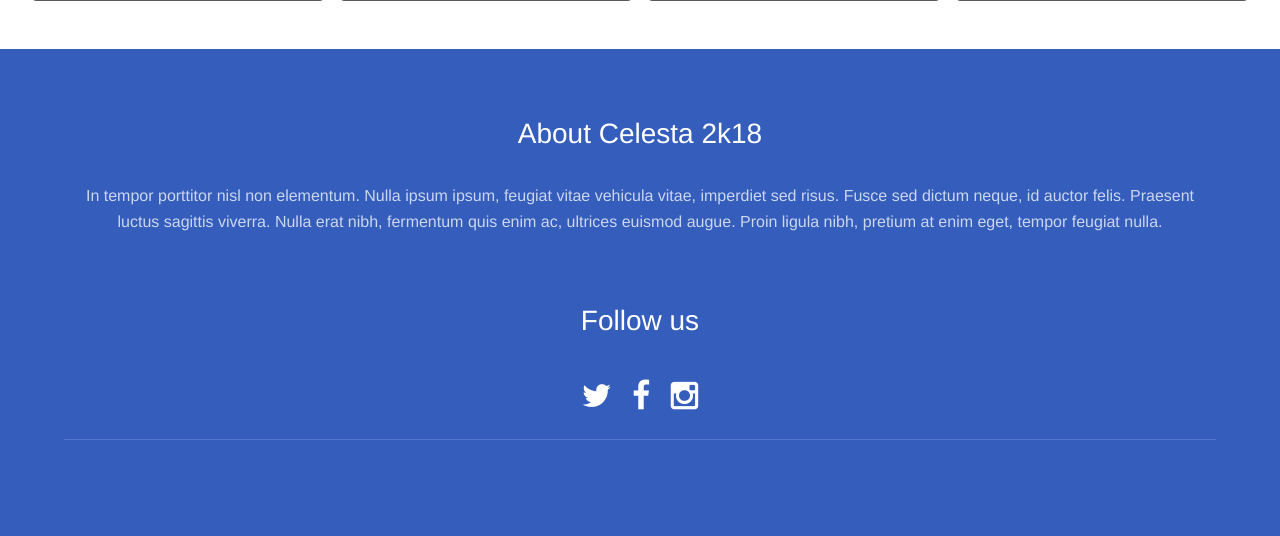
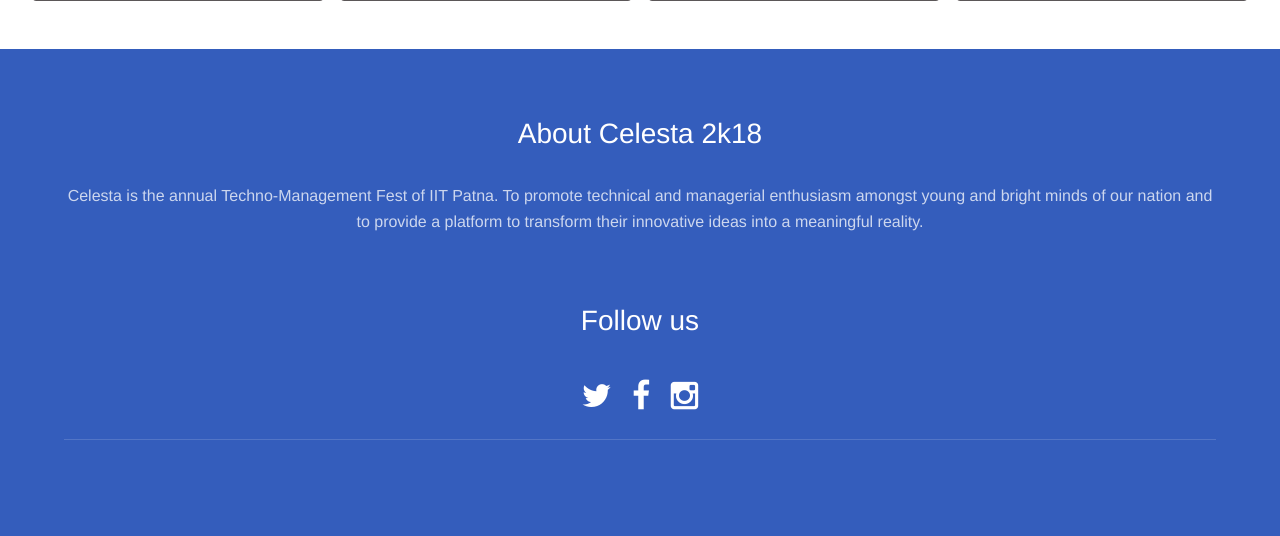
Before and after one commit to Celesta-IITP/celesta18-web, a PHP site: page /event.php in a window 1280 px wide. Shown: the part 1338-1874 px from the top of the page. Run offline with PHP 8.4, Linux system fonts and the light colour scheme; some libraries are stand-ins or nearby versions; some web fonts are replaced.

Commit message:
Update About Celesta

```diff
--- a/event.php
+++ b/event.php
@@ -462,7 +462,7 @@ body{
         <div class="inner">
           <div class="content">
             <h3>About Celesta 2k18</h3>
-            <p>In tempor porttitor nisl non elementum. Nulla ipsum ipsum, feugiat vitae vehicula vitae, imperdiet sed risus. Fusce sed dictum neque, id auctor felis. Praesent luctus sagittis viverra. Nulla erat nibh, fermentum quis enim ac, ultrices euismod augue. Proin ligula nibh, pretium at enim eget, tempor feugiat nulla.</p>
+            <p>Celesta is the annual Techno-Management Fest of IIT Patna. To promote technical and managerial enthusiasm amongst young and bright minds of our nation and to provide a platform to transform their innovative ideas into a meaningful reality.</p>
           </div>
           <div class="copyright">
             <h3>Follow us</h3>
```
